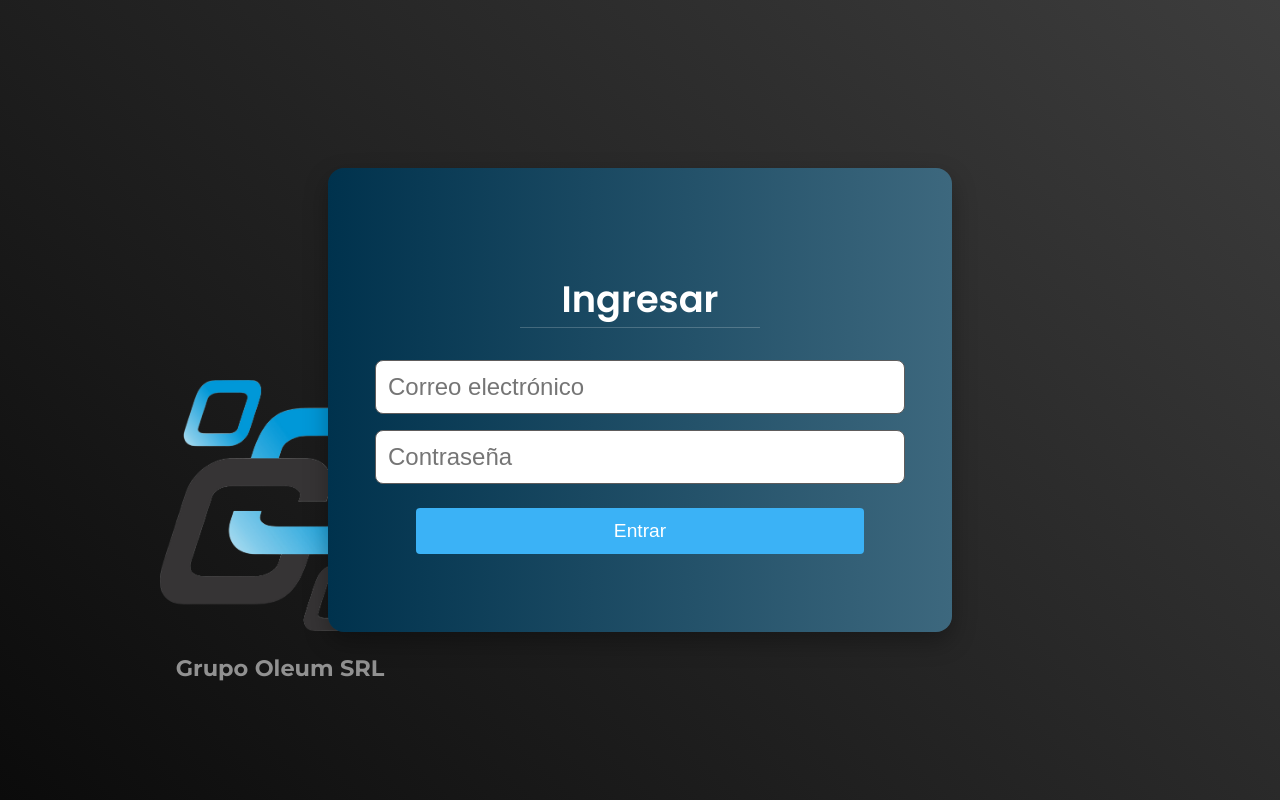
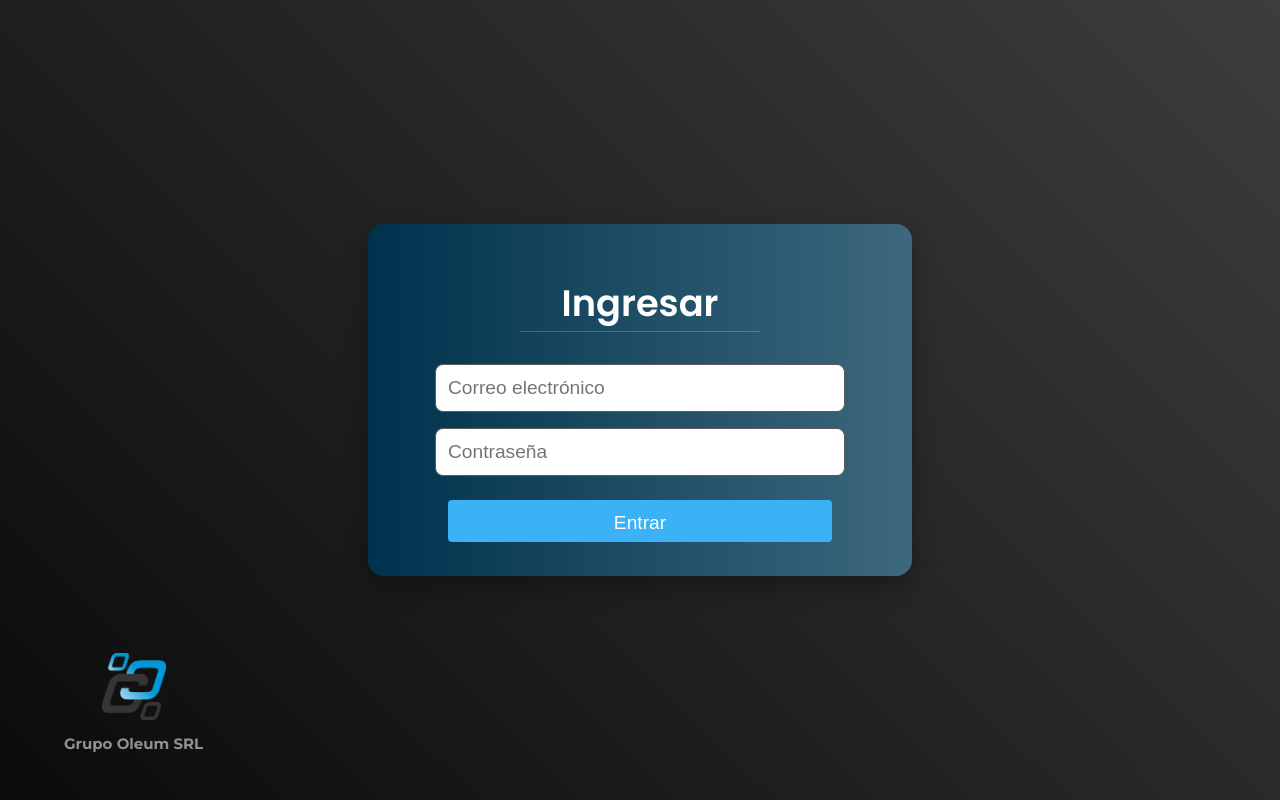
Before and after one commit to nicochamut/qr-reader, a React (Vite) app: page /login in a window 1280 px wide. Built offline with nearby package versions, Linux system fonts and the light colour scheme.

Commit message:
fix home scanner

```diff
--- a/src/components/AdminPanel.jsx
+++ b/src/components/AdminPanel.jsx
@@ -71,8 +71,8 @@ const Title = styled.h1`
 const LogoutButton = styled.button`
   font-size: 1.2rem;
   position: absolute;
-  right: 2rem;
-  top: 4rem;
+  right: 1rem;
+  top: 1.5rem;
   color: red;
   border: none;
   cursor: pointer;
@@ -267,7 +267,7 @@ const Pagination = styled.div`
 const AdminPanel = () => {
   const { cliente } = useParams();
   const navigate = useNavigate();
-  const [listaPrecioSeleccionada, setListaPrecioSeleccionada] = useState(1);
+  const [listaPrecioSeleccionada, setListaPrecioSeleccionada] = useState("1");
   const [user, setUser] = useState(null);
   const [productos, setProductos] = useState([]);
   const [vista, setVista] = useState("rubros"); // "rubros" o "productos"
--- a/src/components/HomeScanner.jsx
+++ b/src/components/HomeScanner.jsx
@@ -88,8 +88,7 @@ const HomeScanner = () => {
       <img src={oleumlogo} alt="Logo" />
       <h1>¡Bienvenido!</h1>
       <p>
-        Para ver los precios, presiona el botón y otorgá permiso para acceder a
-        la cámara.
+        Para ver los precios, tocá el botón y permití el acceso a la cámara.
       </p>
 
       {!isScannerActive && (
--- a/src/components/Login.jsx
+++ b/src/components/Login.jsx
@@ -14,18 +14,18 @@ const Container = styled.div`
   background: linear-gradient(45deg, #0b0b0b, #3d3d3d);
   .company {
     position: absolute;
-    bottom: 6rem;
-    left: 10rem;
+    bottom: 2rem;
+    left: 4rem;
 
     display: flex;
     justify-content: center;
     flex-direction: column;
     align-items: center;
-    font-size: 1.2rem;
-    font-family: "Montserrat";
+    font-size: 0.8rem;
+    font-family: "montserrat", sans-serif;
     color: #919191;
     img {
-      width: 15rem;
+      width: 4rem;
     }
   }
 `;
@@ -35,8 +35,8 @@ const Card = styled.div`
   border-radius: 16px;
   box-shadow: 0 10px 25px rgba(0, 0, 0, 0.3);
   width: 100%;
-  max-width: 35rem;
-  height: 25rem;
+  max-width: 30rem;
+  height: 18rem;
   z-index: 100;
   display: flex;
   justify-content: center;
@@ -66,12 +66,12 @@ const Title = styled.h1`
 `;
 
 const Input = styled.input`
-  width: 90%;
+  width: 80%;
   padding: 0.75rem;
   margin-bottom: 1rem;
   border: 1px solid #5e5c5c;
   border-radius: 1rem;
-  font-size: 1.5rem;
+  font-size: 1.2rem;
 
   color: #000000;
   border-radius: 8px;
@@ -87,7 +87,8 @@ const Button = styled.button`
   font-size: 1.2rem;
   cursor: pointer;
   margin-top: 0.5rem;
-
+  padding-bottom: 0.5rem;
+  margin-bottom: 0.5rem;
   &&:hover {
     background: #2495d3;
   }
```
